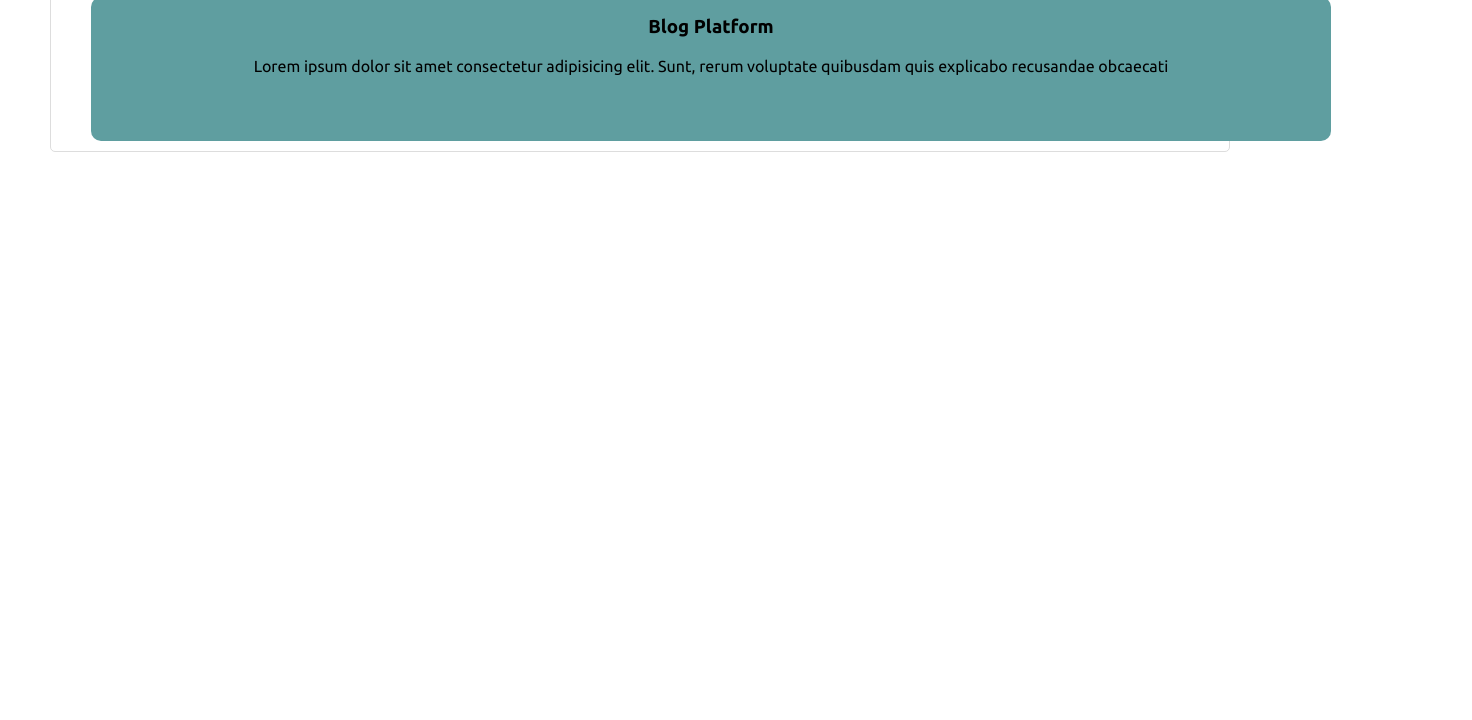
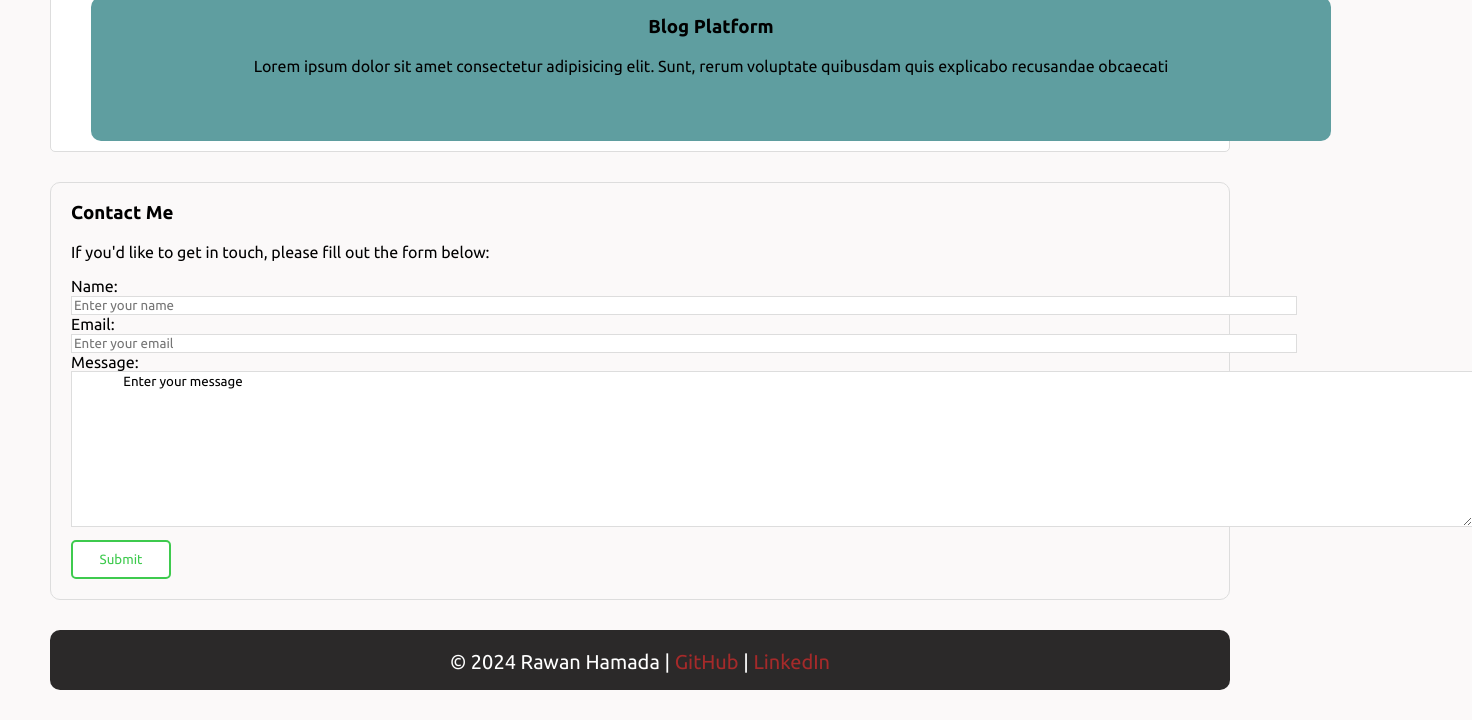
Before and after one commit to RawanHamada/Ass3, a plain HTML site: page index.html in a window 1280 px wide. Shown: the part 1500-2220 px from the top of the page, 1472 px wide, since content can reach past the window. Before the commit the page ends 1682 px from the top, so only its background shows below. Drawn offline with Linux system fonts and the light colour scheme.

Commit message:
contact+footer-section

```diff
--- a/index.html
+++ b/index.html
@@ -23,10 +23,10 @@
         <p>Full Stack Develper | Programmer</p>
         <nav>
             <ul>
-                <li>About Me</li>
-                <li>Skills</li>
-                <li>Projects</li>
-                <li>Contact</li>
+                <li><a href="#about">About Me</a></li>
+                <li><a href="#skill">Skills</a></li>
+                <li><a href="#project">Projects</a></li>
+                <li><a href="#contact">Contact</a></li>
             </ul>
         </nav>
     </header>
@@ -91,6 +91,37 @@
                 Sunt, rerum voluptate quibusdam quis explicabo recusandae obcaecati</p>
         </div>
     </section>
+    <!-- Contact section -->
+    <section id="contact">
+        <h3>Contact Me</h3>
+        <p>If you'd like to get in touch, please fill out the form below:</p>
+        <div>
+            <label for="name">Name:</label> <br>
+            <input type="text" id="name" placeholder="Enter your name">
+        </div>
+        <div>
+            <label for="email">Email:</label> <br>
+            <input type="email" id="email" placeholder="Enter your email">
+        </div>
+        <div>
+            <label for="msg">Message:</label> <br>
+            <textarea name="msg" id="msg" cols="172" rows="10">
+                Enter your message
+            </textarea>
+        </div>
+        <div class="submit">
+            <input type="submit" value="Submit">
+        </div>
+    </section>
+
+    <footer>
+        © 2024 Rawan Hamada |
+        <a href="https://github.com/RawanHamada/Ass3.git">
+            GitHub
+        </a>
+        |
+        <a href="https://www.linkedin.com/">LinkedIn</a>
+    </footer>
 
 
 </body>
--- a/style.css
+++ b/style.css
@@ -3,6 +3,7 @@
 }
 body{
     margin: 10px 50px;
+    background-color: #fbf9f9;
 }
 header{
     background-color: rgb(49, 44, 44);
@@ -25,13 +26,20 @@ header nav ul li{
     display: inline;
     padding: 0 10px;
 }
-header nav ul li:hover{
+header nav ul li a{
+    color: #fff;
+    text-decoration: none;
+}
+
+header nav ul li a:hover{
     color: blueviolet;
     cursor: pointer;
 }
 /* start sction about me */
 #about{
     border: 1px solid #ddd;
+    background-color: #fff;
+    border-radius: 10px;
     margin: 30px 0;
     padding: 15px;
     height: 350px;
@@ -79,6 +87,7 @@ header nav ul li:hover{
 #project{
     /* position: relative; */
     border: 1px solid #ddd;
+    background-color: #fff;
     border-radius: 5px;
     margin: 30px 0;
     padding: 10px;
@@ -129,3 +138,46 @@ div.go-top{
     color: #fff;
 }
 /* end go to top */
+
+/* start contact section */
+#contact{
+    border: 1px solid #ddd;
+    border-radius: 10px;
+    padding: 0 20px;
+}
+#contact input{
+    width: 1220px;
+    border-right: none;
+    border: 1px solid #ddd;
+}
+#contact textarea{
+    border: 1px solid #ddd;
+    border-right: none;
+}
+#contact .submit input{
+    width: 100px;
+    padding: 10px;
+    color: rgb(62, 202, 78);
+    border: 2px solid rgb(62, 202, 78);
+    background-color: #fff;
+    margin-top: 10px;
+    margin-bottom: 20px;
+    border-radius: 5px;
+}
+/* end contact section */
+/* start footer */
+footer{
+    background-color: rgb(43, 41, 41);
+    height: 20px;
+    border-radius: 10px;
+    color: #fff;
+    padding: 20px 0;
+    font-size: 20px;
+    margin: 30px 0;
+    text-align: center;
+}
+footer a{
+    text-decoration: none;
+    color: brown;
+}
+/* end footer */
```
